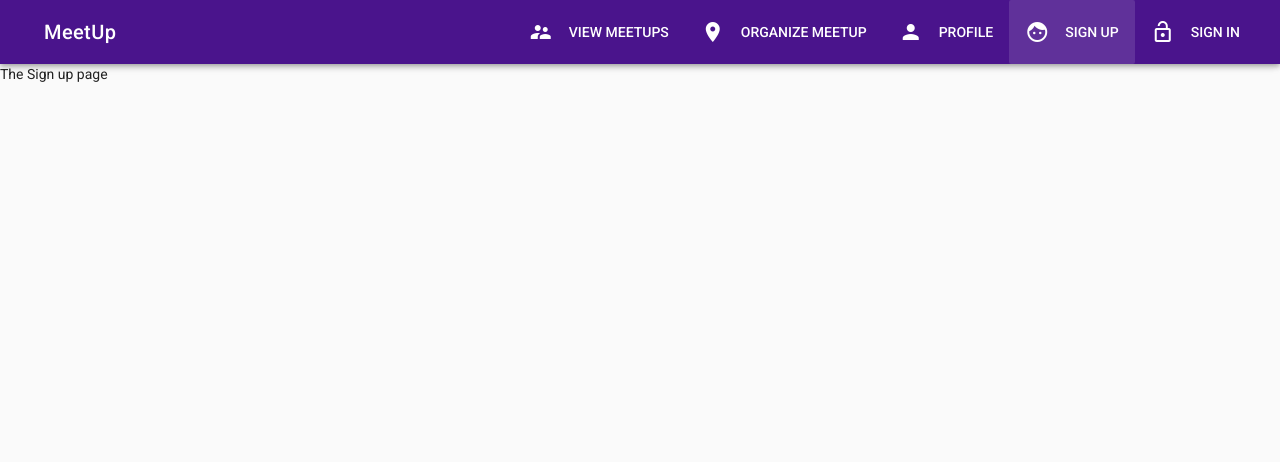
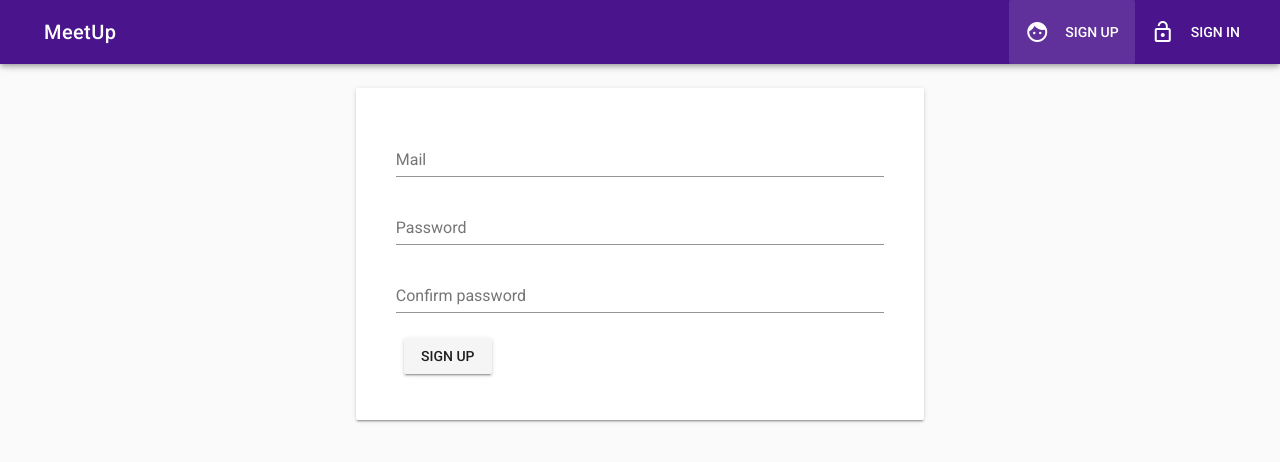
Before and after one commit to hsg12/vue-meetup, a Vue app: page /signup in a window 1280 px wide. Shown: the top 462 px of the page. Built offline with nearby package versions, Linux system fonts and the light colour scheme.

Commit message:
Sign Up, Sign In

```diff
--- a/package.json
+++ b/package.json
@@ -11,7 +11,7 @@
     "build": "node build/build.js"
   },
   "dependencies": {
-    "moment": "^2.22.2",
+    "firebase": "^5.3.0",
     "vue": "^2.5.2",
     "vue-router": "^3.0.1",
     "vuetify": "^1.0.0",
--- a/src/App.vue
+++ b/src/App.vue
@@ -43,14 +43,28 @@
 export default {
   data () {
     return {
-      sideNav: false,
-      menuItems: [
-        {icon: 'supervisor_account', title: 'View Meetups', link: '/meetups'},
-        {icon: 'room', title: 'Organize Meetup', link: '/meetup/new'},
-        {icon: 'person', title: 'Profile', link: '/profile'},
+      sideNav: false
+    }
+  },
+  computed: {
+    menuItems () {
+      let menuItems = [
         {icon: 'face', title: 'Sign up', link: '/signup'},
         {icon: 'lock_open', title: 'Sign in', link: '/signin'}
       ]
+
+      if (this.userIsAuthenticated) {
+        menuItems = [
+          {icon: 'supervisor_account', title: 'View Meetups', link: '/meetups'},
+          {icon: 'room', title: 'Organize Meetup', link: '/meetup/new'},
+          {icon: 'person', title: 'Profile', link: '/profile'}
+        ]
+      }
+
+      return menuItems
+    },
+    userIsAuthenticated () {
+      return this.$store.getters.user !== null && this.$store.getters.user !== undefined
     }
   },
   name: 'App'
--- a/src/components/Meetup/CreateMeetup.vue
+++ b/src/components/Meetup/CreateMeetup.vue
@@ -97,8 +97,6 @@
 </template>
 
 <script>
-import moment from 'moment'
-
 export default {
   data () {
     return {
@@ -106,7 +104,7 @@
       location: '',
       imageUrl: '',
       description: '',
-      date: new Date(),
+      date: null,
       time: new Date()
     }
   },
@@ -114,7 +112,7 @@
     formIsValid () {
       return this.title !== '' && this.location !== '' && this.imageUrl !== '' && this.description !== ''
     },
-    /*submitableDateTime () {
+    submitableDateTime () {
       const date = new Date(this.date)
       if (typeof this.time === 'string') {
         let hours = this.time.match(/^(\d+)/)[1]
@@ -127,7 +125,7 @@
       }
 
       return date
-    }*/
+    }
   },
   methods: {
     onCreateMeetup () {
@@ -140,20 +138,14 @@
         location: this.location,
         imageUrl: this.imageUrl,
         description: this.description,
-        // date: this.submitableDateTime,
-        date: this.date + ' | ' + this.time,
+        date: this.submitableDateTime,
         id: '100'
       }
       this.$store.commit('createMeeetup', meetupData)
 
       this.$router.push({name: 'meetups'})
     }
-  },
-  created() {
-    const dateTime = moment()
-    this.date = dateTime.format("YYYY-MM-DD")
-    this.time = dateTime.format("HH:mm")
-  }﻿
+  }
 }
 </script>
 
--- a/src/components/Meetup/Meetup.vue
+++ b/src/components/Meetup/Meetup.vue
@@ -11,7 +11,7 @@
             height="400px"
           ></v-card-media>
           <v-card-text>
-            <div><strong>{{ meetup.date }} - {{ meetup.location }}</strong></div>
+            <div><strong>{{ meetup.date | date }} - {{ meetup.location }}</strong></div>
             <br>
             <div>{{ meetup.description }}</div>
           </v-card-text>
--- a/src/components/Meetup/Meetups.vue
+++ b/src/components/Meetup/Meetups.vue
@@ -15,7 +15,7 @@
                 <v-card-title primary-title>
                   <div>
                     <h2 class="purple--text text--darken-4 ">{{ meetup.title }}</h2>
-                    <div>{{ meetup.date }}</div>
+                    <div>{{ meetup.date | date }}</div>
                   </div>
                 </v-card-title>
                 <v-card-actions>
--- a/src/components/User/Signin.vue
+++ b/src/components/User/Signin.vue
@@ -1,11 +1,81 @@
 <template>
-  <div>
-    <p>The Sign in page</p>
-  </div>
+  <v-container>
+    <v-layout row>
+      <v-flex xs12 sm6 offset-sm3>
+        <v-card>
+          <v-card-text>
+            <v-container>
+              <form @submit.prevent="onSignin">
+
+                <v-layout row>
+                  <v-flex xs12>
+                    <v-text-field
+                      type="email"
+                      name="email"
+                      label="Mail"
+                      id="email"
+                      v-model="email"
+                      required
+                    >
+                    </v-text-field>
+                  </v-flex>
+                </v-layout>
+
+                <v-layout row>
+                  <v-flex xs12>
+                    <v-text-field
+                      type="password"
+                      name="password"
+                      label="Password"
+                      id="password"
+                      v-model="password"
+                      required
+                    >
+                    </v-text-field>
+                  </v-flex>
+                </v-layout>
+
+                <v-layout>
+                  <v-flex xs12>
+                    <v-btn type="submit">Sign in</v-btn>
+                  </v-flex>
+                </v-layout>
+
+              </form>
+            </v-container>
+          </v-card-text>
+        </v-card>
+      </v-flex>
+    </v-layout>
+  </v-container>
 </template>
 
 <script>
-
+export default {
+  data () {
+    return {
+      email: '',
+      password: ''
+    }
+  },
+  computed: {
+    user () {
+      return this.$store.getters.user
+    }
+  },
+  watch: {
+    user (value) {
+      if (value !== null && value !== undefined) {
+        this.$router.push({name: 'home'})
+      }
+    }
+  },
+  methods: {
+    onSignin () {
+      this.$store.dispatch('signUserIn', {email: this.email, password: this.password})
+    }
+  }
+}
 </script>
 
 <style>
--- a/src/components/User/Signup.vue
+++ b/src/components/User/Signup.vue
@@ -1,11 +1,100 @@
 <template>
-  <div>
-    <p>The Sign up page</p>
-  </div>
+  <v-container>
+    <v-layout row>
+      <v-flex xs12 sm6 offset-sm3>
+        <v-card>
+          <v-card-text>
+            <v-container>
+              <form @submit.prevent="onSignup">
+
+                <v-layout row>
+                  <v-flex xs12>
+                    <v-text-field
+                      type="email"
+                      name="email"
+                      label="Mail"
+                      id="email"
+                      v-model="email"
+                      required
+                    >
+                    </v-text-field>
+                  </v-flex>
+                </v-layout>
+
+                <v-layout row>
+                  <v-flex xs12>
+                    <v-text-field
+                      type="password"
+                      name="password"
+                      label="Password"
+                      id="password"
+                      v-model="password"
+                      required
+                    >
+                    </v-text-field>
+                  </v-flex>
+                </v-layout>
+
+                <v-layout row>
+                  <v-flex xs12>
+                    <v-text-field
+                      type="password"
+                      name="confirmPassword"
+                      label="Confirm password"
+                      id="confirmPassword"
+                      v-model="confirmPassword"
+                      required
+                      :rules="[comparePasswords]"
+                    >
+                    </v-text-field>
+                  </v-flex>
+                </v-layout>
+
+                <v-layout>
+                  <v-flex xs12>
+                    <v-btn type="submit">Sign up</v-btn>
+                  </v-flex>
+                </v-layout>
+
+              </form>
+            </v-container>
+          </v-card-text>
+        </v-card>
+      </v-flex>
+    </v-layout>
+  </v-container>
 </template>
 
 <script>
-
+export default {
+  data () {
+    return {
+      email: '',
+      password: '',
+      confirmPassword: ''
+    }
+  },
+  computed: {
+    comparePasswords () {
+      return this.password !== this.confirmPassword ? 'Passwords do not match' : ''
+    },
+    user () {
+      return this.$store.getters.user
+    }
+  },
+  watch: {
+    user (value) {
+      if (value !== null && value !== undefined) {
+        this.$router.push({name: 'home'})
+      }
+    }
+  },
+  methods: {
+    onSignup () {
+      this.$store.dispatch('signUserUp', {email: this.email, password: this.password})
+    }
+  }
+}
 </script>
 
 <style>
--- /dev/null
+++ b/src/filters/date.js
@@ -0,0 +1,10 @@
+export default (value) => {
+  const date = new Date(value)
+  return date.toLocaleString(['en-US'], {
+    month: 'short',
+    day: '2-digit',
+    year: 'numeric',
+    hour: '2-digit',
+    minute: '2-digit'
+  })
+}
--- a/src/main.js
+++ b/src/main.js
@@ -1,11 +1,15 @@
 import Vue from 'vue'
 import App from './App'
+import * as firebase from 'firebase'
 import router from './router'
 import Vuetify from 'vuetify'
 import store from './store'
 import 'vuetify/dist/vuetify.min.css'
+import DateFilter from './filters/date'
 
 Vue.use(Vuetify)
+
+Vue.filter('date', DateFilter)
 
 Vue.config.productionTip = false
 
@@ -14,5 +18,14 @@
   el: '#app',
   router,
   store,
-  render: h => h(App)
+  render: h => h(App),
+  created () {
+    firebase.initializeApp({
+      apiKey: 'AIzaSyBNmUjtcEEchYUtPhkxJpIDlODe4gt26v0',
+      authDomain: 'meetup-project-78f3d.firebaseapp.com',
+      databaseURL: 'https://meetup-project-78f3d.firebaseio.com',
+      projectId: 'meetup-project-78f3d',
+      storageBucket: ''
+    })
+  }
 })
--- a/src/store/index.js
+++ b/src/store/index.js
@@ -1,5 +1,6 @@
 import Vue from 'vue'
 import Vuex from 'vuex'
+import * as firebase from 'firebase'
 
 Vue.use(Vuex)
 
@@ -10,7 +11,7 @@
         imageUrl: 'https://www.cornellclubnyc.com/Images/Library/slider-2.jpg',
         id: '1',
         title: 'Meetup in New-York',
-        date: '2018-09-15',
+        date: new Date(),
         location: 'New-York',
         description: 'Description for New-York'
       },
@@ -18,7 +19,7 @@
         imageUrl: 'https://odis.homeaway.com/odis/destination/89743017-322b-4941-a653-9f404eabda04.hw1.jpg',
         id: '2',
         title: 'Meetup in Paris',
-        date: '2019-02-20',
+        date: new Date(),
         location: 'Paris',
         description: 'Description for Paris'
       },
@@ -26,19 +27,19 @@
         imageUrl: 'http://www.ibsa-master.com/fileadmin/_processed_/0/c/csm_Study_in_Moscow_MBA_Master_d22e7f9236.jpg',
         id: '3',
         title: 'Meetup in Moscow',
-        date: '2019-10-23',
+        date: new Date(),
         location: 'Moscow',
         description: 'Description for Moscow'
       }
     ],
-    user: {
-      id: 'someUserId',
-      registeredMeetups: ['1'] // id for first meetup
-    }
+    user: null
   },
   mutations: {
     createMeeetup (state, payload) {
       state.loadedMeetups.push(payload)
+    },
+    setUser (state, payload) {
+      state.user = payload
     }
   },
   actions: {
@@ -51,6 +52,32 @@
         date: payload.date
       }
       commit('createMeeetup', meetup)
+    },
+    signUserUp ({commit}, payload) {
+      firebase.auth().createUserWithEmailAndPassword(payload.email, payload.password)
+        .then(user => {
+          const newUser = {
+            id: user.uid,
+            registeredMeetups: []
+          }
+          commit('setUser', newUser)
+        })
+        .catch(error => {
+          console.log(error)
+        })
+    },
+    signUserIn ({commit}, payload) {
+      firebase.auth().signInWithEmailAndPassword(payload.email, payload.password)
+        .then(user => {
+          const newUser = {
+            id: user.uid,
+            registeredMeetups: []
+          }
+          commit('setUser', newUser)
+        })
+        .catch(error => {
+          console.log(error)
+        })
     }
   },
   getters: {
@@ -68,6 +95,9 @@
           return meetup.id === meetupId
         })
       }
+    },
+    user (state) {
+      return state.user
     }
   }
 })
```
Also changed, not shown: 1 other file (tests, documents, lock files or other folders).
